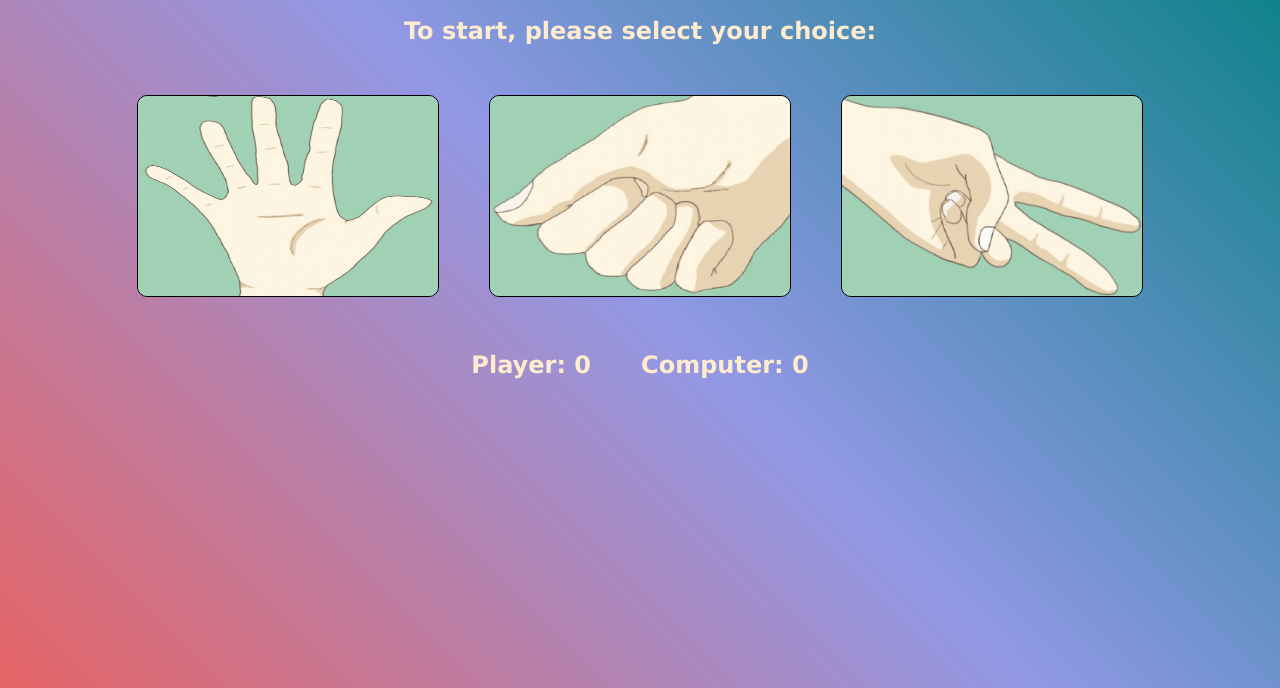
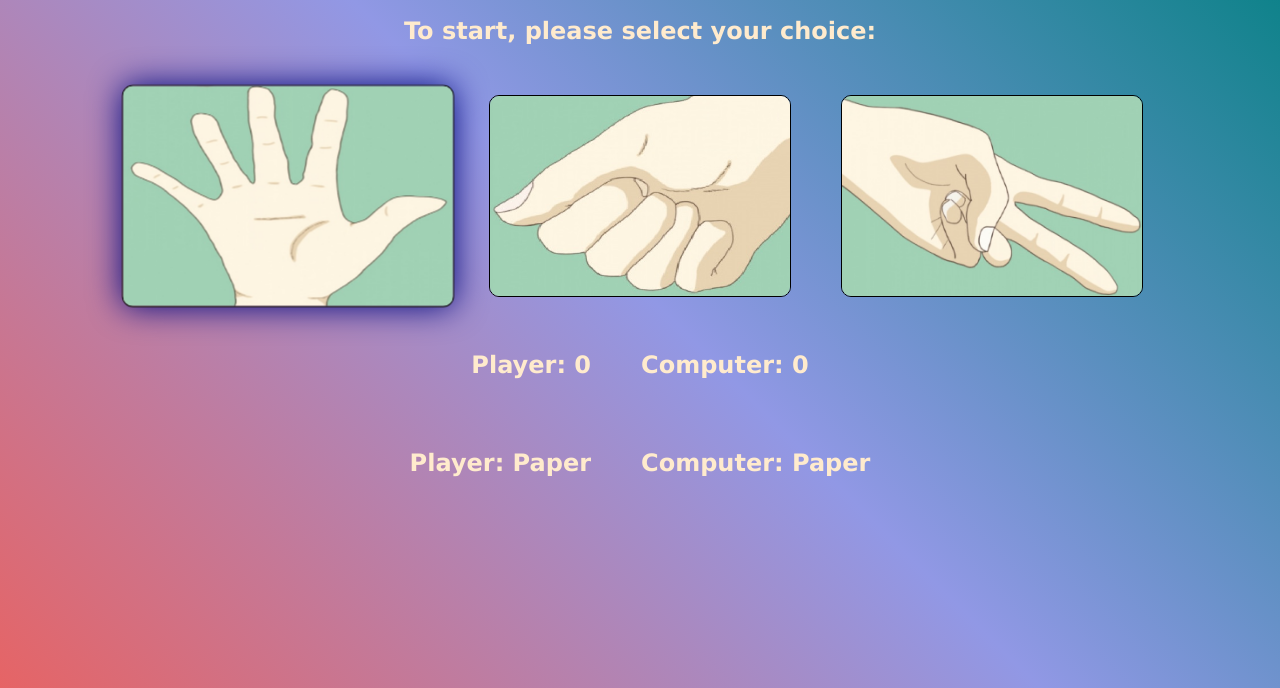
Before and after one commit to Luffytaro22/Rock-Paper-Scissors, a plain HTML site: page index.html in a window 1280 px wide. Both pictures are taken after a click on the picture 288 px from the left and 307 px from the top of the page. Shown: the part 112-800 px from the top of the page. Drawn offline with Linux system fonts and the light colour scheme.

Commit message:
Added a display tag to show what the player and computer choose

```diff
--- a/RockPaperScissors.js
+++ b/RockPaperScissors.js
@@ -1,16 +1,20 @@
 
 var countP = 0;
 var countM = 0;
+var choiceP = "";
+var choiceM = "";
+
 const computerPlay = () => {
-    const game = ['rock', 'paper', 'scissors'];
+    const game = ['Rock', 'Paper', 'Scissors'];
     const randomIndex = Math.floor(Math.random() * game.length);
-    return game[randomIndex];
+    return choiceM = game[randomIndex];
 };
 
 const playRound = (playerSelection, computerSelection) => {
     const p = playerSelection.toLowerCase();
     const c = computerSelection.toLowerCase();
     if(p === "paper" && c === 'rock' || p === 'rock' && c === 'scissors' || p === 'scissors' && c === 'paper'){
+        choiceP = p;
         return countP++;
     }else if(p === c){
         countP = countP;
@@ -29,6 +33,8 @@ let winner = document.querySelector('.winner');
 let losser = document.querySelector('.losser');
 let main = document.querySelector('.main');
 let buttons = document.querySelectorAll('button');
+let playerChoice = document.getElementById('player-choice');
+let computerChoice = document.getElementById('computer-choice');
 
 paper.addEventListener('click', function() {
     playRound('paper', computerPlay());
@@ -38,6 +44,8 @@ paper.addEventListener('click', function() {
     });
     player.innerHTML = countP;   //Para mostrar las variables en el cuerpo del documento dentro de la etiqueta span.
     computer.innerHTML = countM;
+    playerChoice.innerHTML = "Paper";
+    computerChoice.innerHTML = choiceM;
     if (countP === 5) {
         winner.classList.remove('winner');
         main.style.display = 'none';
@@ -55,6 +63,8 @@ rock.addEventListener('click', function() {
     });
     player.innerHTML = countP;
     computer.innerHTML = countM;
+    playerChoice.innerHTML = "Rock";
+    computerChoice.innerHTML = choiceM;
     if (countP === 5) {
         winner.classList.remove('winner');   //Si gana, se muestra el div "winner" y se esconde el div principal.
         main.style.display = 'none';
@@ -72,6 +82,8 @@ scissors.addEventListener('click', function() {
     });
     player.innerHTML = countP;
     computer.innerHTML = countM;
+    playerChoice.innerHTML = "Scissors";
+    computerChoice.innerHTML = choiceM;
     if (countP === 5) {
         winner.classList.remove('winner');
         main.style.display = 'none';
--- a/index.html
+++ b/index.html
@@ -45,6 +45,10 @@
             <h2>Player: <span id="player"></span></h2>
             <h2>Computer: <span id="computer"></span></h2>
         </div>
+        <div class="counter">
+            <h2>Player: <span id="player-choice"></span></h2>
+            <h2>Computer: <span id="computer-choice"></span></h2>
+        </div>
     </div>
     </main>
     <script src="RockPaperScissors.js"></script>
```
